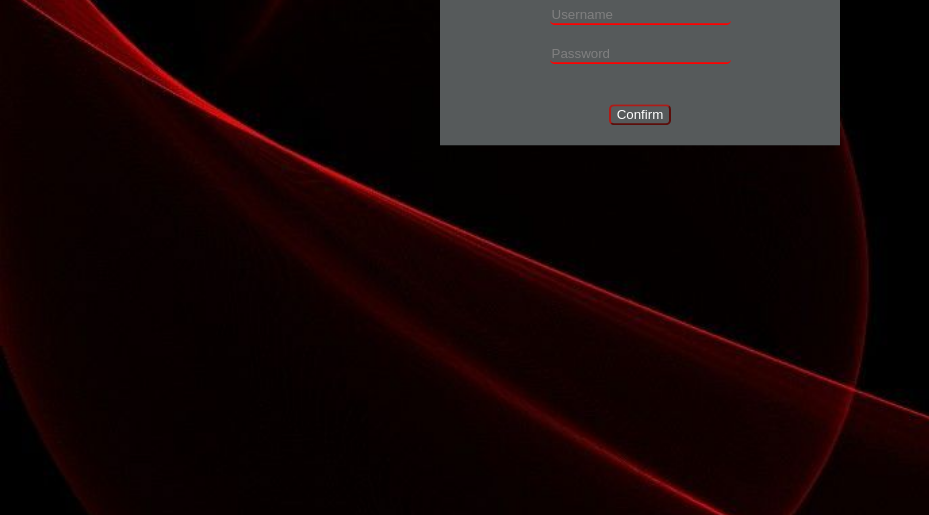
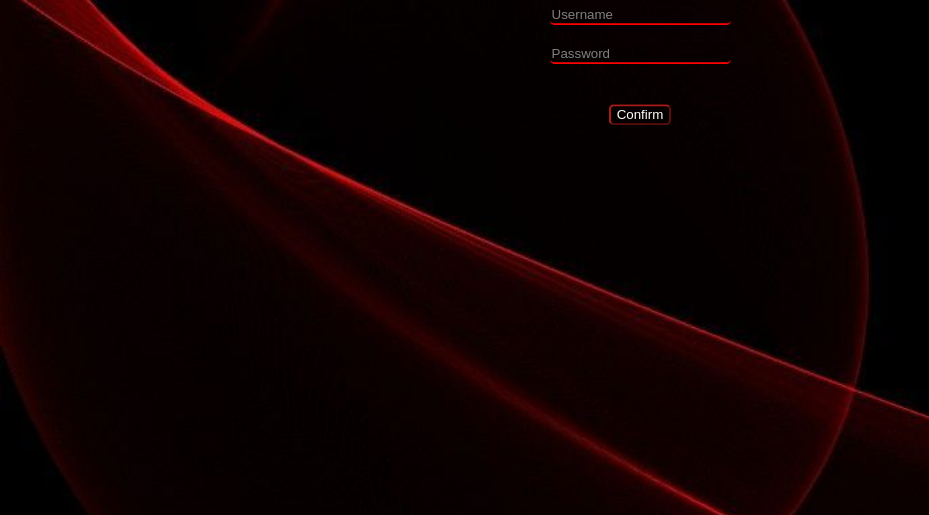
Before and after one commit to kaunghtet-mya/Testing, a plain HTML site: page login.html in a window 1280 px wide. Shown: the part 585-1100 px from the top of the page, without its empty margins (0-929 px from the left). Drawn offline with Linux system fonts and the light colour scheme.

Commit message:
update login.css

```diff
--- a/login.css
+++ b/login.css
@@ -5,7 +5,7 @@ body{
   height: 100%;
 }
 .box{
-  background-color: #565a5b;
+  background-color: transparent;
   text-align: center;
   width: 400px;
   position: relative;
```
